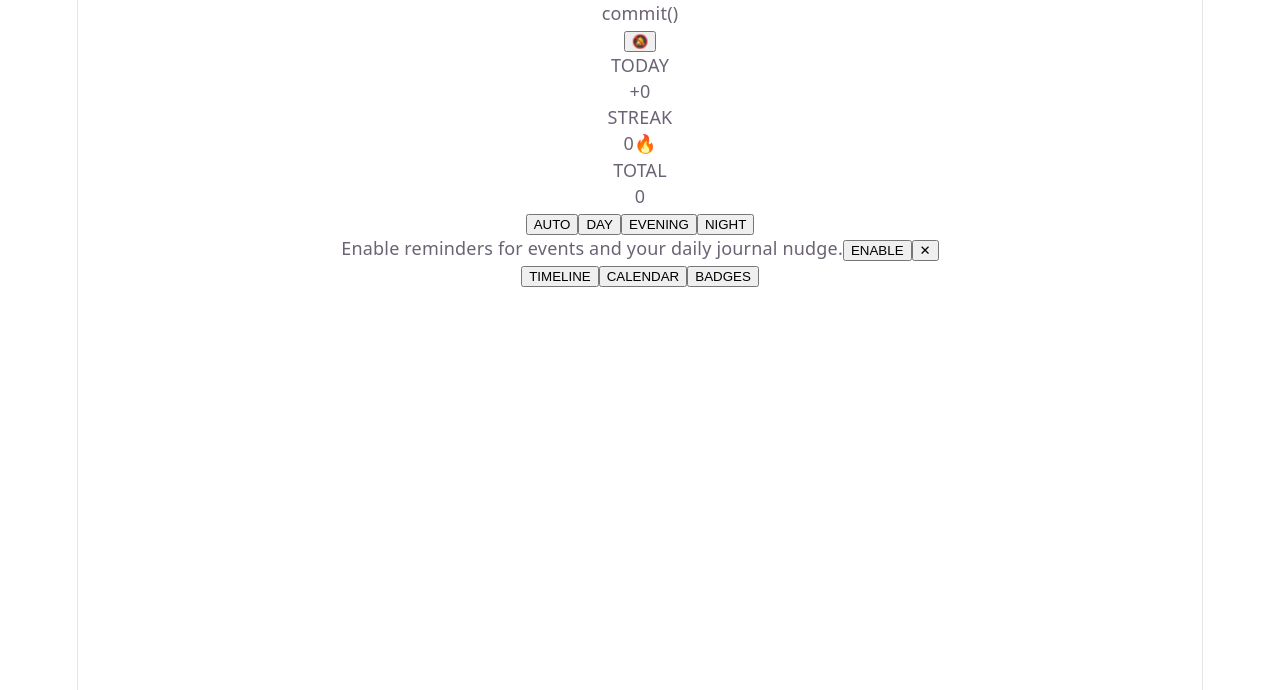
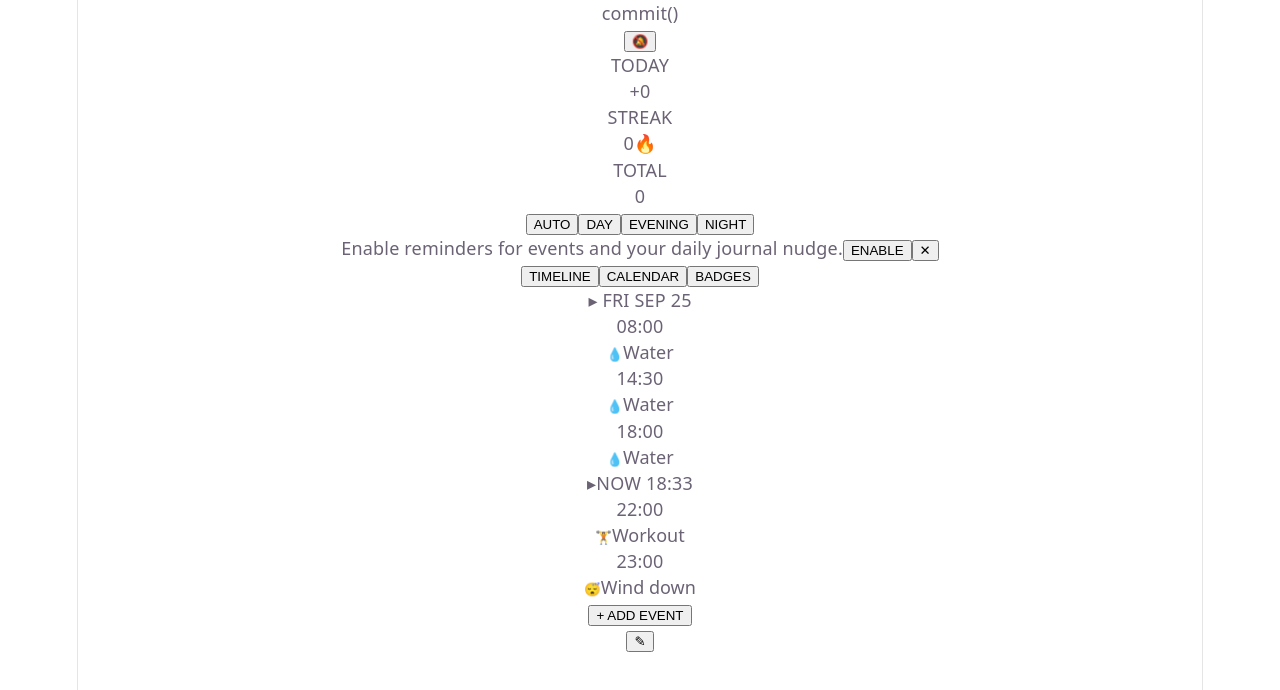
Before and after one commit to anokha-chhokra/commit-app, a React (Vite) app: page / in a window 1280 px wide. Shown: the top 690 px of the page. Built offline with nearby package versions, Linux system fonts and the light colour scheme.

Commit message:
main view board

```diff
--- a/src/App.jsx
+++ b/src/App.jsx
@@ -98,6 +98,29 @@ export default function App(){
       onEnableNotifications={requestPermission} />
 
       <TabBar active={activeTab} onChange={setActiveTab} />
+
+      <main>
+        {activeTab === 'timeline' && (
+          <TimelineView
+              events={events}
+              entries={entries}
+              onToggleEvent={toggleEvent}
+              onEditEvent={openEditEvent}
+              onEditEntry={openEditEntry}
+              onAddEvent={openNewEvent}
+          />
+        )}
+        {activeTab === 'calendar' && (
+              <CalendarView
+                  entries={entries}
+                  stats={stats}
+                  onSelectDate={handleSelectDate}
+              />
+        )}
+        {activeTab === 'badges' && <BadgesGrid badgesUnlocked={badgesUnlocked} />}
+      </main>
+
+      <Fab onClick={openNewEntry} />
     </div>
   )
 }
```
